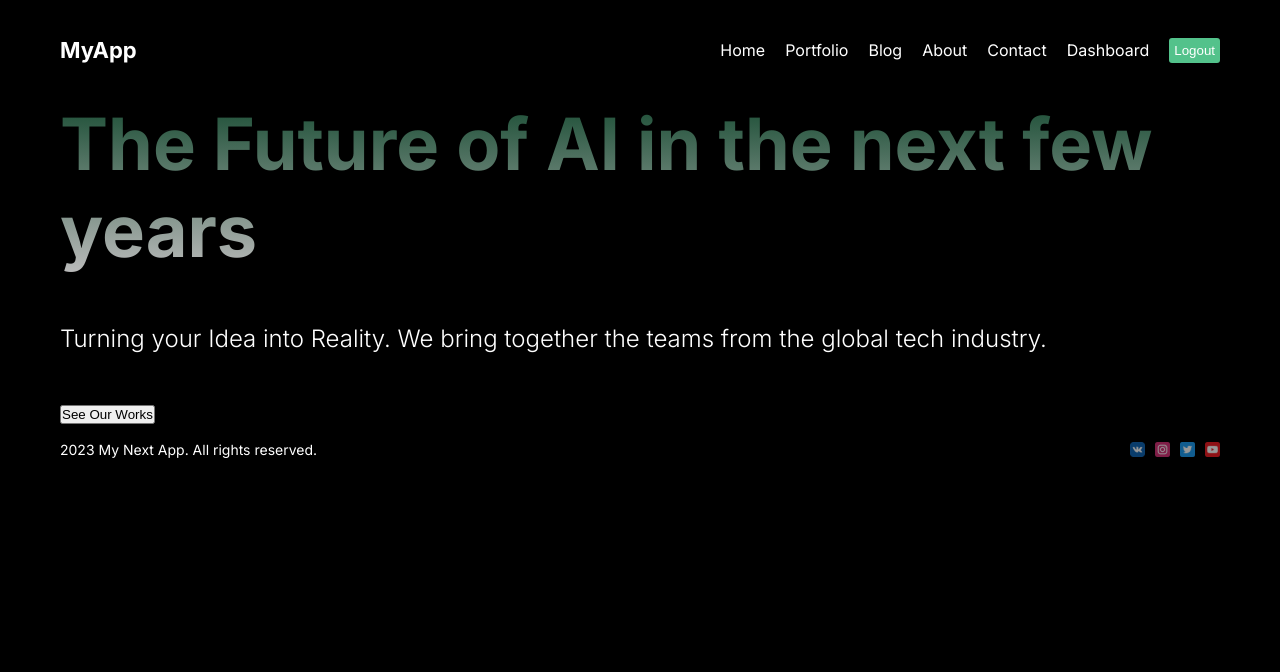
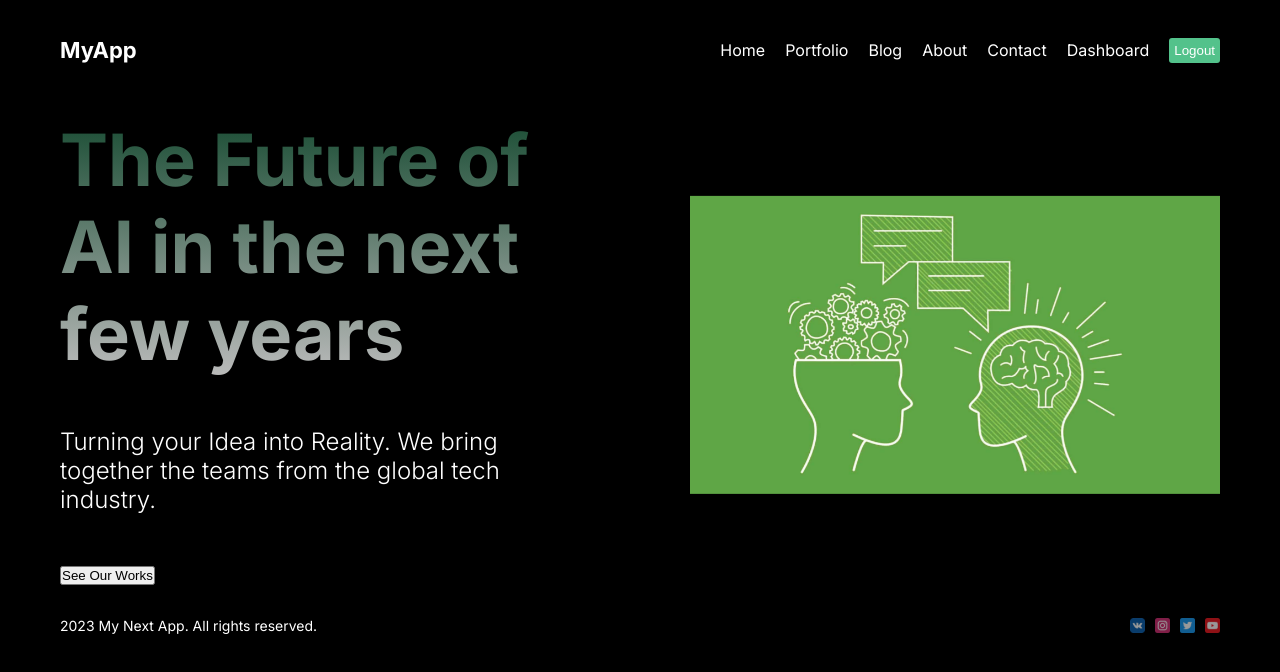
Before and after one commit to AinaSha/31github, a Next.js app: page / in a window 1280 px wide. Shown: the top 672 px of the page. Built offline with nearby package versions, Linux system fonts and the light colour scheme.

Commit message:
feat: add hero image

```diff
--- a/src/app/page.jsx
+++ b/src/app/page.jsx
@@ -1,6 +1,7 @@
 import Image from 'next/image'
 import styles from './page.module.css'
 import Button from '@/components/button/Button'
+import Hero from "public/hero.png"
 
 export default function Home() {
   return (
@@ -15,6 +16,9 @@ export default function Home() {
         </p>
         <Button url="/portfolio" text="See Our Works"/>
       </div>
+      <div className={styles.item}>
+        <Image src={Hero} alt='main photo' className={styles.img}/>
+      </div>
     </main>
   )
 }
```
